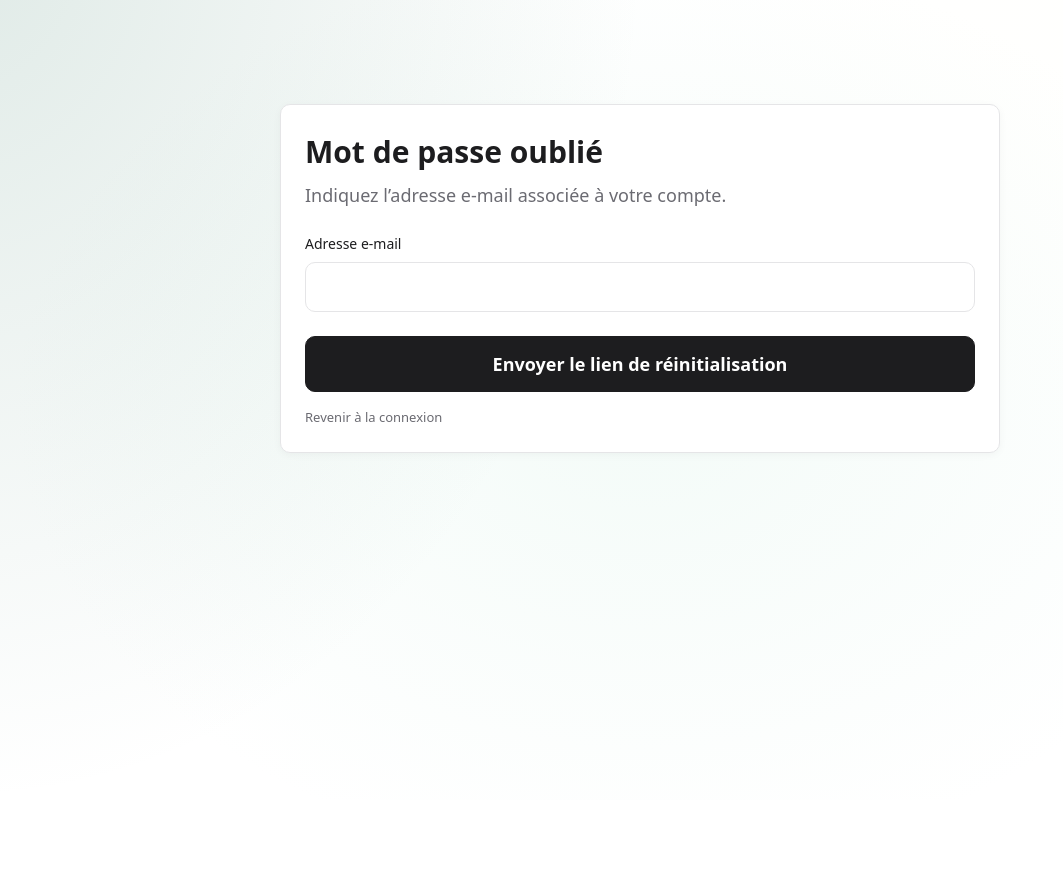
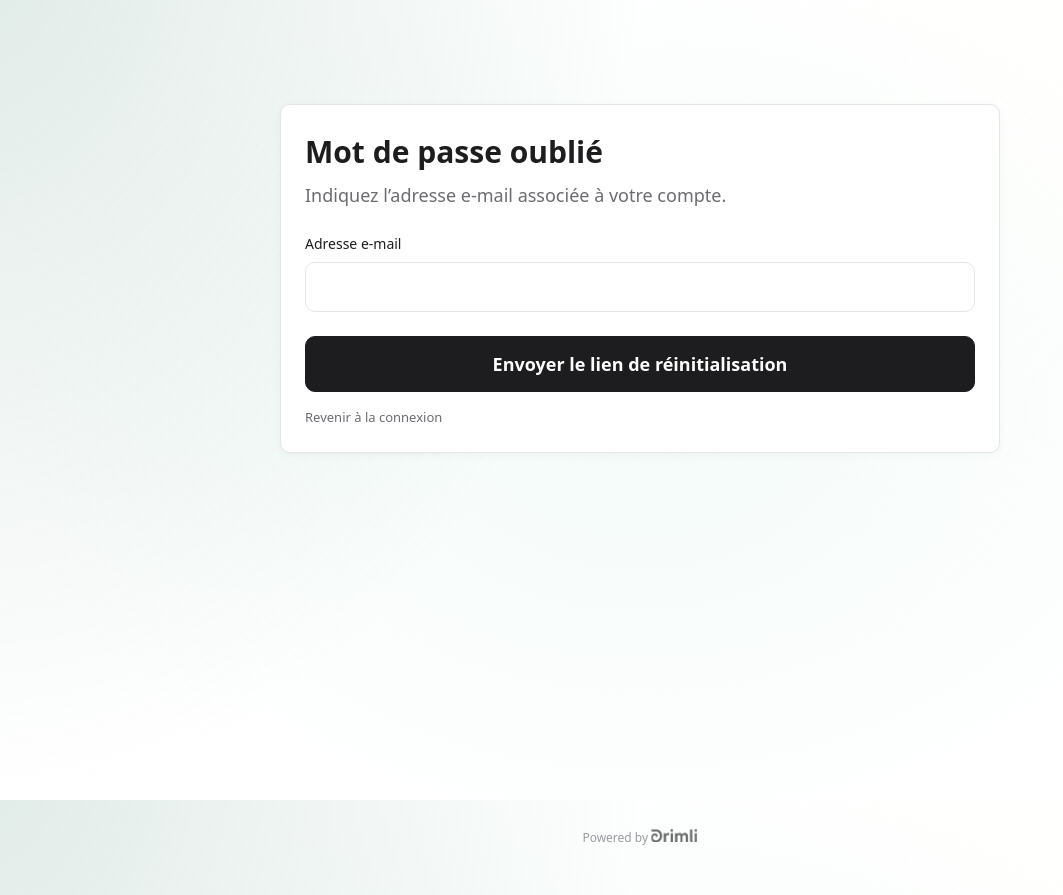
Before and after one commit to agatheakristi-design/drimli, a Next.js app: page /forgot-password in a window 1280 px wide. Shown: the whole page, without its empty margins (0-1063 px from the left). Before the commit the page ends 800 px from the top, so only its background shows below. Built offline with nearby package versions, Linux system fonts and the light colour scheme; no server answers.

Commit message:
feat: unify Powered by Drimli signature outside the dashboard

```diff
--- a/app/components/public/PublicFlowShell.tsx
+++ b/app/components/public/PublicFlowShell.tsx
@@ -1,6 +1,7 @@
 import Link from "next/link";
 import type { ReactNode } from "react";
 import Logo from "@/app/components/ui/Logo";
+import PoweredByDrimli from "@/app/components/ui/PoweredByDrimli";
 import styles from "./PublicFlowShell.module.css";
 
 export default function PublicFlowShell({ children, transparentHeader = false, professionalHeader = false }: { children: ReactNode; transparentHeader?: boolean; professionalHeader?: boolean }) {
@@ -22,12 +23,7 @@ export default function PublicFlowShell({ children, transparentHeader = false, p
         </div>
       </header>
       <main className={styles.main}>{children}</main>
-      {professionalHeader ? (
-        <footer className={styles.footer}>
-          <span>Powered by</span>
-          <Logo className={styles.footerLogo} />
-        </footer>
-      ) : null}
+      <PoweredByDrimli withinPublicFlow />
     </div>
   );
 }
--- /dev/null
+++ b/app/components/ui/PoweredByDrimli.module.css
@@ -0,0 +1,35 @@
+.footer {
+  display: flex;
+  justify-content: center;
+  padding: var(--space-lg) var(--space-md) var(--space-2xl);
+  color: var(--subtle-foreground);
+  font-size: var(--app-label-size);
+}
+
+.link {
+  display: inline-block;
+  white-space: nowrap;
+  color: inherit;
+  text-decoration: none;
+}
+
+.link > span::after {
+  content: " ";
+  white-space: pre;
+}
+
+.link:focus-visible {
+  outline: 3px solid var(--focus-ring);
+  outline-offset: 4px;
+}
+
+.logo {
+  display: inline-block;
+  width: 56px;
+  height: auto;
+  opacity: 0.6;
+  /* Compensate the existing asset's internal whitespace at its 56px display width. */
+  margin-inline: -7.76px -1.88px;
+  vertical-align: -1.41px;
+  clip-path: inset(0 1.88px 1.41px 7.76px);
+}
--- /dev/null
+++ b/app/components/ui/PoweredByDrimli.tsx
@@ -0,0 +1,27 @@
+"use client";
+
+import Link from "next/link";
+import { useParams, usePathname } from "next/navigation";
+import Logo from "./Logo";
+import styles from "./PoweredByDrimli.module.css";
+
+export default function PoweredByDrimli({ withinPublicFlow = false }: { withinPublicFlow?: boolean }) {
+  const pathname = usePathname();
+  const params = useParams();
+
+  if (!pathname || pathname === "/dashboard" || pathname.startsWith("/dashboard/")) return null;
+
+  // PublicFlowShell places the same signature inside its existing page background.
+  // The root layout covers all other pages, including authentication and the client portal.
+  const hasPublicFlow = typeof params.slug === "string" || pathname.startsWith("/reserver/");
+  if (!withinPublicFlow && hasPublicFlow) return null;
+
+  return (
+    <footer className={styles.footer}>
+      <Link href="/" className={styles.link} aria-label="Powered by Drimli — Accueil">
+        <span>Powered by</span>
+        <Logo className={styles.logo} />
+      </Link>
+    </footer>
+  );
+}
--- a/app/layout.tsx
+++ b/app/layout.tsx
@@ -1,6 +1,7 @@
 import type { Metadata } from "next";
 import { Geist, Geist_Mono } from "next/font/google";
 import "./globals.css";
+import PoweredByDrimli from "./components/ui/PoweredByDrimli";
 
 const geistSans = Geist({
   variable: "--font-geist-sans",
@@ -28,6 +29,7 @@ export default function RootLayout({
         className={`${geistSans.variable} ${geistMono.variable} antialiased min-h-screen bg-background text-foreground`}
       >
         {children}
+        <PoweredByDrimli />
       </body>
     </html>
   );
--- a/app/paiement/succes/page.tsx
+++ b/app/paiement/succes/page.tsx
@@ -28,7 +28,6 @@ function PaiementSuccesContent() {
   const [messageVisible, setMessageVisible] = useState(false);
   const [invoiceVisible, setInvoiceVisible] = useState(false);
   const [calendarVisible, setCalendarVisible] = useState(false);
-  const [signatureVisible, setSignatureVisible] = useState(false);
 
   useEffect(() => {
     let cancelled = false;
@@ -81,7 +80,6 @@ function PaiementSuccesContent() {
       window.setTimeout(() => setMessageVisible(true), 4240),
       window.setTimeout(() => setInvoiceVisible(true), 6240),
       window.setTimeout(() => setCalendarVisible(true), 7040),
-      window.setTimeout(() => setSignatureVisible(true), 8740),
     ];
 
     return () => timers.forEach(window.clearTimeout);
@@ -154,14 +152,6 @@ function PaiementSuccesContent() {
           <span>Ajouter au calendrier</span>
         </button>
       </div>
-
-      <p
-        className={`${styles.signature} ${
-          signatureVisible ? styles.signatureVisible : ""
-        }`}
-      >
-        Powered by <strong>drimli</strong>
-      </p>
     </main>
   );
 }
```
Also changed, not shown: 1 other file (tests, documents, lock files or other folders).
